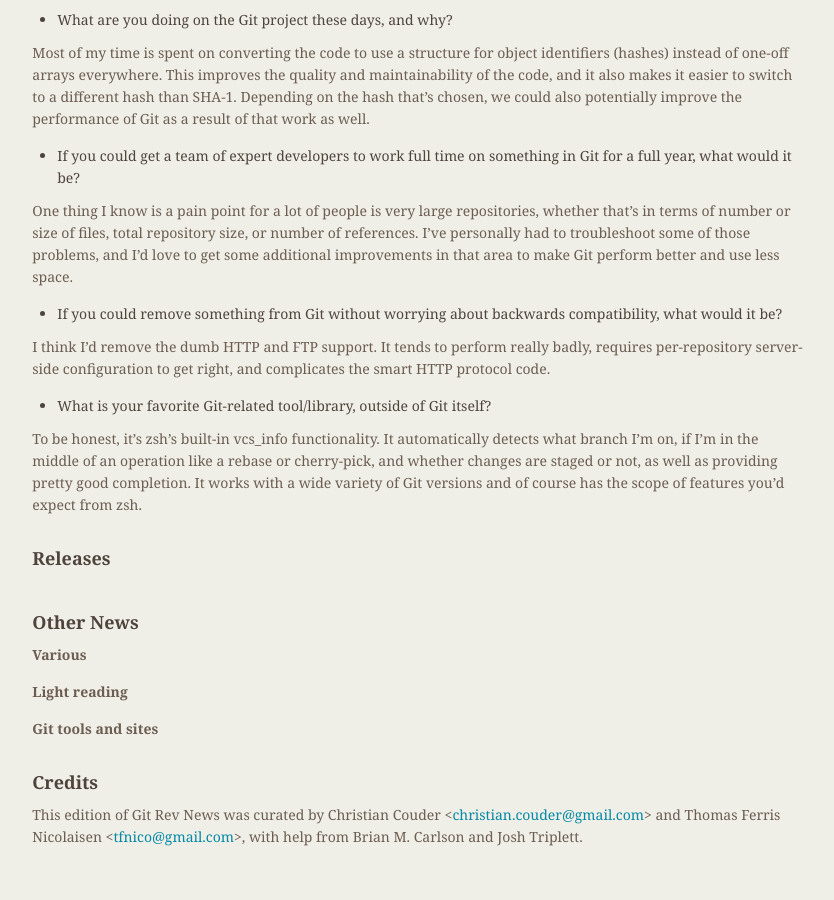
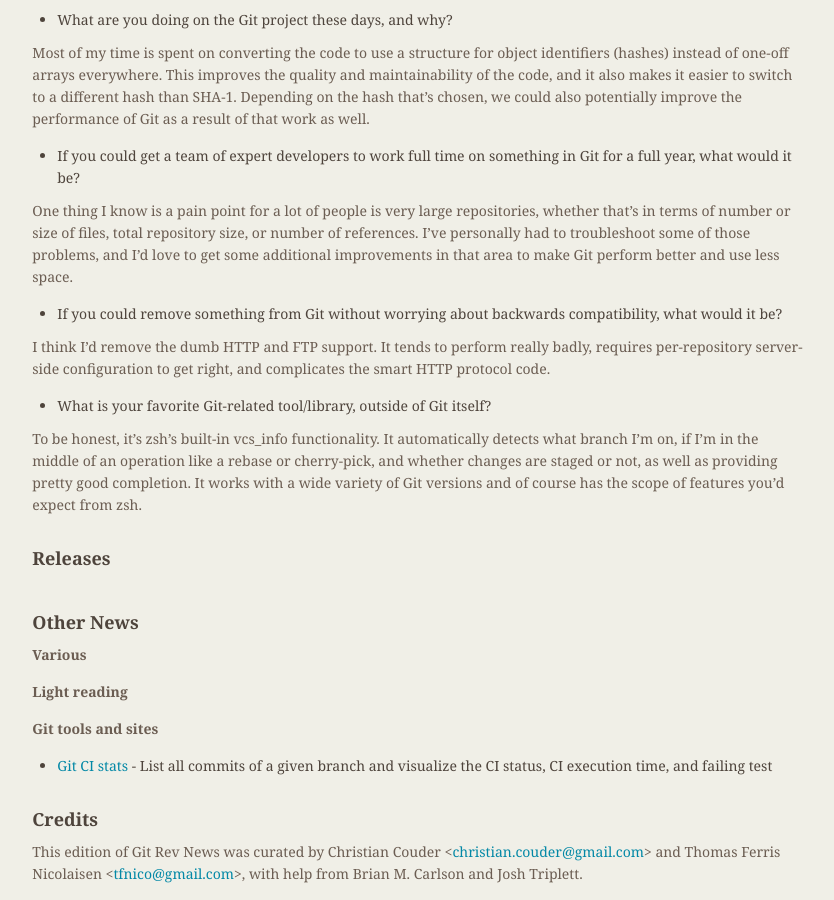
Before and after one commit to git/git.github.io, a Jekyll site: the page built from rev_news/drafts/edition-19.md, in a window 1280 px wide and 900 px high, scrolled down 5241 px. Shown: the whole window, without its empty margins (339-1173 px from the left). Built offline with Jekyll 4.4.1, drawn with Linux system fonts in a browser that asks for light colours; before the commit the page ends 6104 px from its top, so only the background shows below that.

Commit message:
add Git CI stats link

```diff
--- a/rev_news/drafts/edition-19.md
+++ b/rev_news/drafts/edition-19.md
@@ -394,6 +394,7 @@
 
 
 __Git tools and sites__
+* [Git CI stats](https://larsxschneider.github.io/git-ci-stats/) - List all commits of a given branch and visualize the CI status, CI execution time, and failing test
 
 
 ## Credits
```
